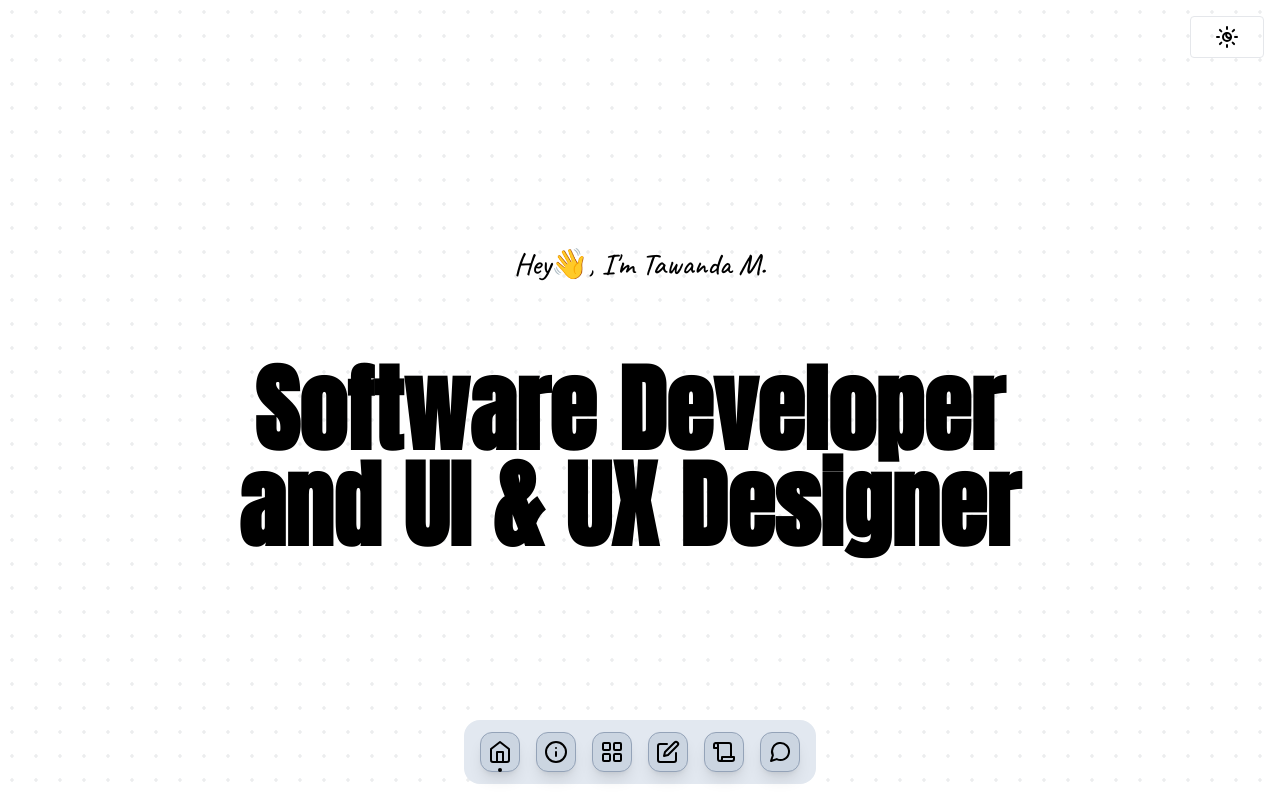
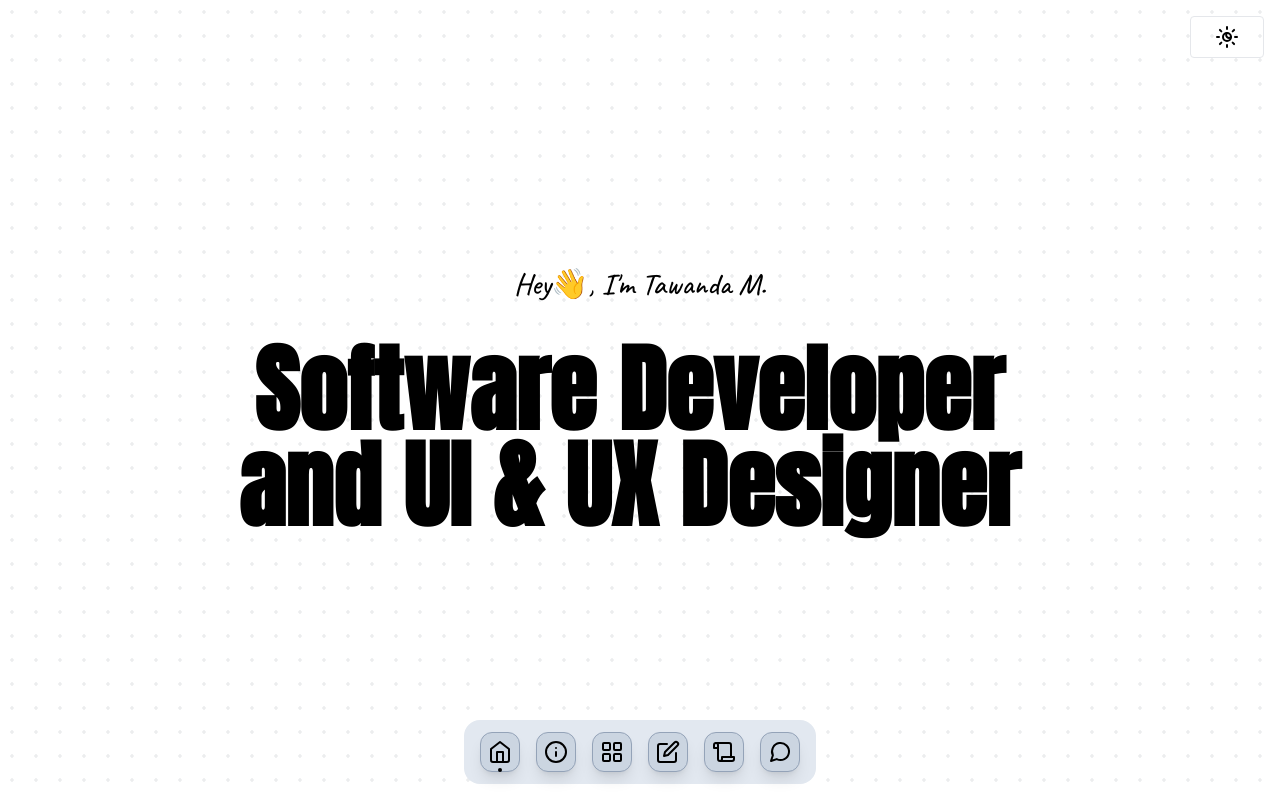
Before and after one commit to tmnyoni/tmnyoni.github.io, a Next.js app: page / in a window 1280 px wide. Built offline with nearby package versions, Linux system fonts and the light colour scheme.

Commit message:
little progress on animation landing page

```diff
--- a/src/app/(site)/animated-text.tsx
+++ b/src/app/(site)/animated-text.tsx
@@ -12,7 +12,7 @@ const defaultVariants = {
         opacity: 1,
         y: 0,
         transition: {
-            duration: 0.05,
+            duration: 0.1,
         },
     },
 }
@@ -41,7 +41,7 @@ export function AnimatedText({
                 aria-hidden="true"
                 initial={isInView ? "visible" : "hidden"}
                 animate="visible"
-                transition={{ staggerChildren: 0.05 }}
+                transition={{ staggerChildren: 0.1 }}
             >
                 {text.split(" ").map((word, index) => (
                     <span key={`${index}.word`} className="inline-block">
--- a/src/app/(site)/page.tsx
+++ b/src/app/(site)/page.tsx
@@ -1,4 +1,7 @@
+"use client"
+
 import { Anton, Caveat } from "next/font/google"
+import { motion } from "framer-motion"
 
 import { cn } from "@/lib/utils"
 
@@ -15,23 +18,47 @@ const anton = Anton({
     subsets: ["latin"],
 })
 
+const defaultVariants = {
+    hidden: {
+        opacity: 0,
+        y: 80,
+    },
+    visible: {
+        opacity: 1,
+        y: 0,
+        transition: {
+            duration: 0.4,
+        },
+    },
+}
+
 export default function Page() {
     return (
         <main className={cn("px-2", anton.className)}>
-            <div className="flex flex-col items-center justify-center">
-                <div
+            <motion.div
+                initial="hidden"
+                animate="visible"
+                transition={{ staggerChildren: 0.5 }}
+            >
+                <motion.div
+                    variants={defaultVariants}
                     className={cn(
-                        "mb-2 text-center text-3xl font-medium md:mb-10",
+                        "text-center text-3xl font-medium ",
                         caveat.className
                     )}
                 >
                     Hey👋, I&apos;m Tawanda M.
-                </div>
-                <AnimatedText
-                    text="Software Developer and UI & UX Designer"
-                    className="mt-10 max-w-[19ch] text-center text-4xl font-black leading-tight md:text-8xl"
-                />
-            </div>
+                </motion.div>
+                <motion.div
+                    variants={defaultVariants}
+                    // className="mt-10 text-balance text-center text-4xl font-black leading-tight sm:text-6xl md:text-8xl"
+                >
+                    <AnimatedText
+                        text="Software Developer and UI & UX Designer"
+                        className="mt-10 max-w-[19ch] text-center text-4xl font-black leading-tight md:text-8xl"
+                    />
+                </motion.div>
+            </motion.div>
         </main>
     )
 }
```
